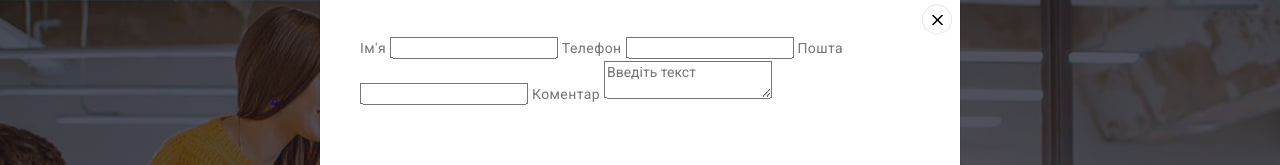
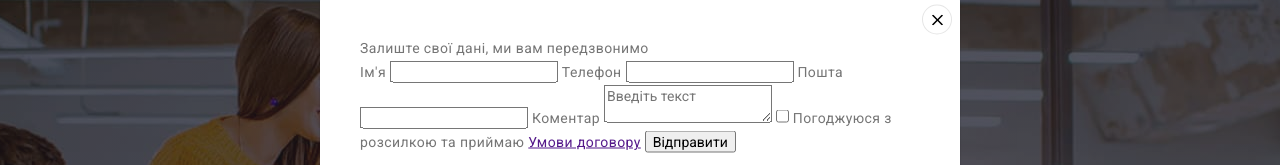
Before and after one commit to Volodymyr-Mospan/goit-markup-hw-06, a plain HTML site: page index.html in a window 1280 px wide. Both pictures are taken after a click on the button "Замовити послугу". Shown: the part 113-278 px from the top of the page. Drawn offline with nearby package versions, Linux system fonts and the light colour scheme.

Commit message:
Adds button-submit to modal-form

```diff
--- a/index.html
+++ b/index.html
@@ -466,6 +466,8 @@
         </button>
 
         <form class="modal-form" name="modal-form">
+          <p class="modal-form-title">Залиште свої дані, ми вам передзвонимо</p>
+
           <label for="modal-form-name">Ім'я</label>
           <input class="modal-form-input" type="text" name="name" id="modal-form-name" />
 
@@ -481,6 +483,15 @@
             id="modal-form-comment"
             placeholder="Введіть текст"
           ></textarea>
+
+          <input type="checkbox" name="modal-form-offer" id="modal-form-offer" />
+          <label for="modal-form-offer">Погоджуюся з розсилкою та приймаю</label>
+          <a href="">Умови договору</a>
+
+          <button class="modal-form-submit" type="submit">
+            Відправити
+          </button>
+
         </form>
       </div>
     </div>
```
